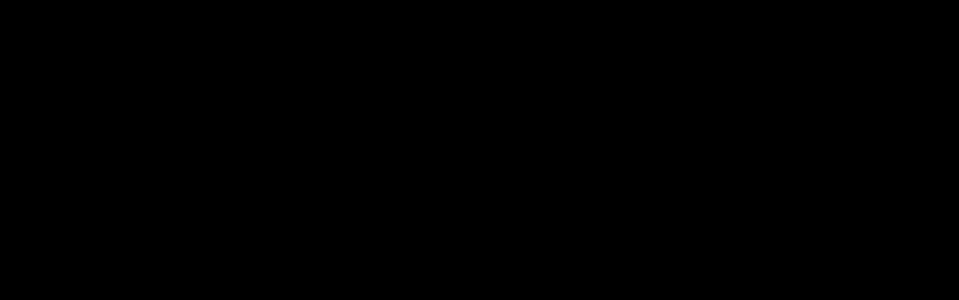
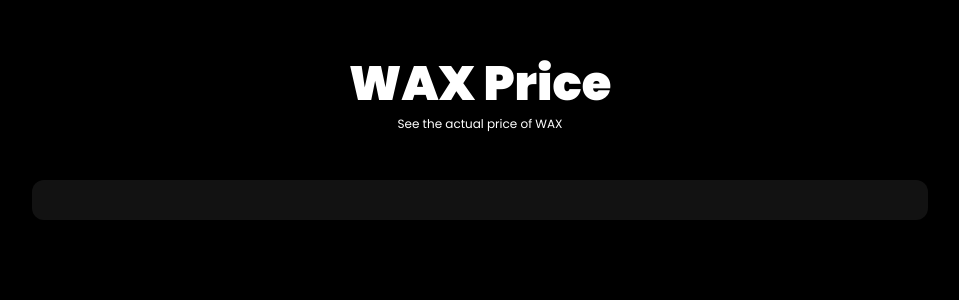
Before and after one commit to 35e/waxtools, a React (Vite) app: page /price in a window 1280 px wide. Before the commit this address had no page. Shown: the top 300 px of the page, without its empty margins (160-1119 px from the left). Built offline with nearby package versions, Linux system fonts and the light colour scheme; no server answers; the HTML template or start-up script is replaced by a standard one.

Commit message:
added wax price

```diff
--- a/package.json
+++ b/package.json
@@ -10,8 +10,10 @@
   },
   "dependencies": {
     "axios": "^1.1.2",
+    "chart.js": "^3.9.1",
     "dayjs": "^1.11.6",
     "react": "^18.2.0",
+    "react-chartjs-2": "^4.3.1",
     "react-dom": "^18.2.0",
     "react-paginate": "^8.1.3",
     "react-router-dom": "^6.4.2"
--- a/src/App.jsx
+++ b/src/App.jsx
@@ -6,6 +6,7 @@
 import AtomicTrade from './pages/AtomicTrade'
 import Taco from './pages/Taco'
 import Wallet from './pages/Wallet'
+import Price from './pages/Price'
 
 export default function App() {
   return (
@@ -15,6 +16,7 @@
         <Route path="atomic" element={<AtomicTrade />} />
         <Route path="taco" element={<Taco />} />
         <Route path="eos" element={<Wallet />} />
+        <Route path="/price" element={<Price />} />
       </Routes>
     </>
   )
--- a/src/pages/AtomicTrade.jsx
+++ b/src/pages/AtomicTrade.jsx
@@ -56,10 +56,6 @@
             <p>Go to the page of the trade and you will see the ID in the left upper corner</p>
             <img src="./trade_tut.png" alt="a good tutorial" />
           </Collapsible>
-
-          <Collapsible label="Why is my trade not showing up?">
-            <p>The website is still in early development. So there might be some errors.</p>
-          </Collapsible>
         </div>
       </div>
 
--- a/src/pages/Home.jsx
+++ b/src/pages/Home.jsx
@@ -9,6 +9,11 @@
       <p className='text-xs mb-2 text-center'>This website is still in development</p>
 
       <div className='grid grid-cols-1 md:grid-cols-2 mt-12 gap-6'>
+        <Link to="price" className='bg-[#121212] rounded-md p-4 hover:bg-gray-900 transition-color duration-100 ease-in-out'>
+          <div className='text-xl'>WAX Price</div>
+          <p className='text-gray-400 mt-2'>See the actual price of WAX</p>
+        </Link>
+
         <Link to="eos" className='bg-[#121212] rounded-md p-4 hover:bg-gray-900 transition-color duration-100 ease-in-out'>
           <div className='text-xl'>EOS Keypair</div>
           <p className='text-gray-400 mt-2'>Generate EOS private & public keys</p>
--- /dev/null
+++ b/src/pages/Price.jsx
@@ -0,0 +1,66 @@
+import { useEffect, useState } from 'react'
+import {
+  Chart as ChartJS,
+  CategoryScale,
+  LinearScale,
+  PointElement,
+  LineElement,
+  Title,
+  Tooltip,
+  Filler,
+  Legend,
+} from 'chart.js';
+import { Line } from 'react-chartjs-2';
+import dayjs from 'dayjs'
+
+ChartJS.register(
+  CategoryScale,
+  LinearScale,
+  PointElement,
+  LineElement,
+  Title,
+  Tooltip,
+  Filler,
+  Legend
+);
+
+export default function Price() {
+  const [data, setData] = useState()
+
+  useEffect(() => {
+    fetch('https://api.coingecko.com/api/v3/coins/wax/market_chart?vs_currency=usd&days=7&interval=daily')
+      .then((res) => res.json())
+      .then((data) => {
+        let res = {}
+        res.timestamp = Array.from(data.prices, (data) => dayjs(data[0]).format('DD MMM'))
+        res.price = Array.from(data.prices, (data) => data[1])
+        setData(res)
+      })
+  }, [])
+
+  return (
+    <div className='max-w-5xl mx-auto p-5'>
+      <h1 className='text-4xl md:text-5xl font-black text-center mt-10'>WAX Price</h1>
+      <p className='text-xs mb-2 text-center mt-2'>See the actual price of WAX</p>
+
+      <div className='p-5 max-w-4xl mx-auto mt-12 bg-[#121212] rounded-xl'>
+        {data && (
+          <Line
+            data={{
+              labels: data.timestamp,
+              datasets: [
+                {
+                  fill: true,
+                  label: 'Price (USD)',
+                  data: data.price,
+                  borderColor: 'rgb(53, 162, 235)',
+                  backgroundColor: 'rgba(53, 162, 235, 0.5)'
+                }
+              ]
+            }}
+          />
+        )}
+      </div>
+    </div>
+  )
+}
```
Also changed, not shown: 1 other file (tests, documents, lock files or other folders).
